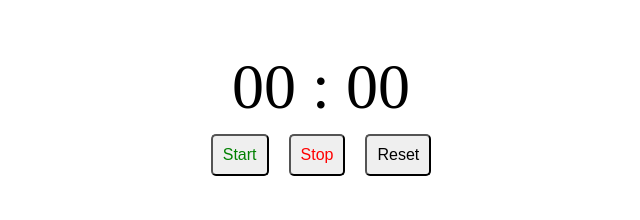
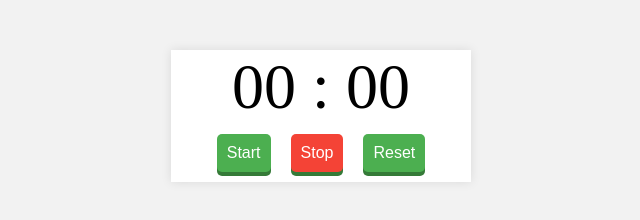
Before and after one commit to emrdemir/Timer, a plain HTML site: page index.html in a window 1280 px wide. Shown: the whole page, without its empty margins (319-959 px from the left). Drawn offline with Linux system fonts and the light colour scheme.

Commit message:
Update style.css

```diff
--- a/style.css
+++ b/style.css
@@ -1,8 +1,12 @@
+body {
+  background-color: #f2f2f2;
+}
 #container {
   margin: 50px auto;
   width: 300px;
+  background-color: #ffffff;
+  box-shadow: 0 0 10px rgba(0, 0, 0, 0.1);
 }
-
 #stopwatch {
   font-size: 64px;
   text-align: center;
@@ -19,12 +23,23 @@ button {
   font-size: 16px;
   border-radius: 5px;
   cursor: pointer;
+  background-color: #4CAF50;
+  color: white;
+  border: none;
+  box-shadow: 0 4px #357a38;
+  transition: all 0.3s ease;
+}
+
+button:hover {
+  background-color: #357a38;
+  box-shadow: 0 8px #357a38;
+  transform: translateY(-2px);
 }
 
 #start-button {
-  color: green;
+  background-color: #4CAF50;
 }
 
 #stop-button {
-  color: red;
+  background-color: #f44336;
 }
```
